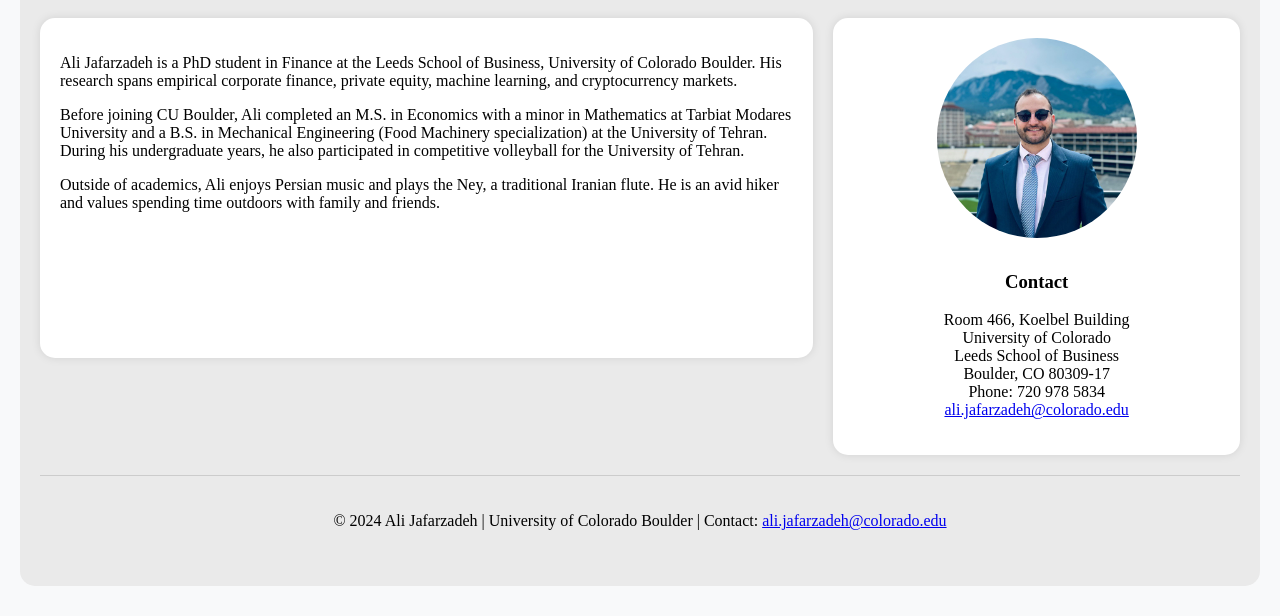
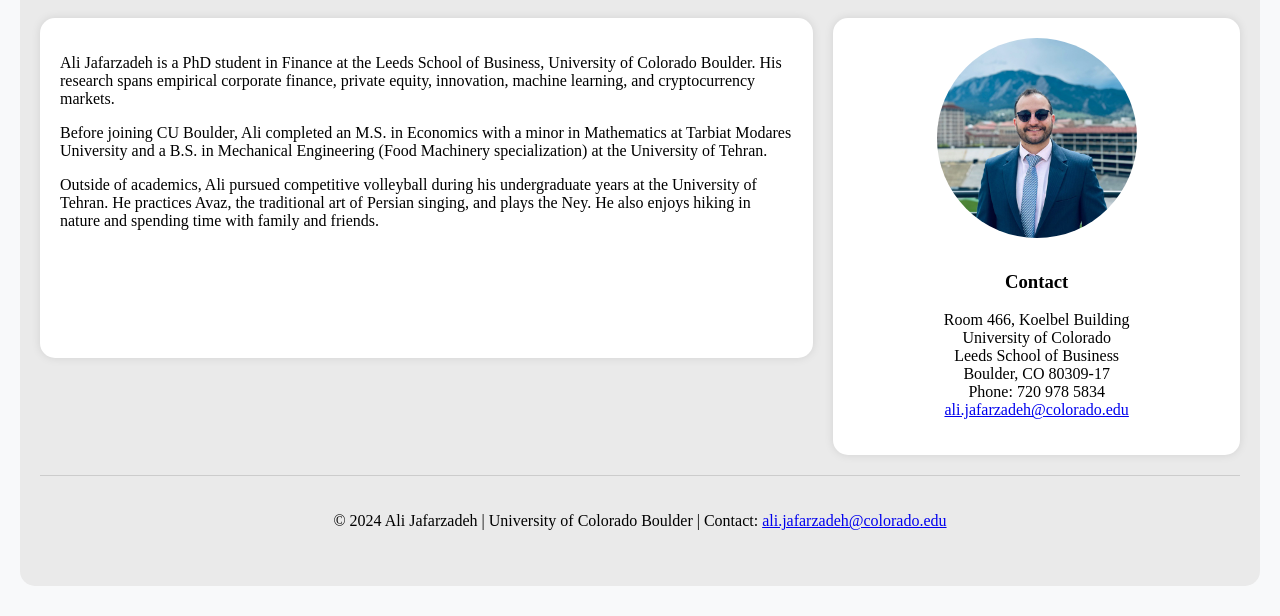
Before and after one commit to ali-jafarzadeh/ali-jafarzadeh.github.io, a Jekyll site: the page index.html, which Jekyll copies as it is, in a window 1280 px wide. Shown: the part 399-1015 px from the top of the page. Built offline with Jekyll 4.4.1, drawn with Linux system fonts in a browser that asks for light colours.

Commit message:
Update index.html

```diff
--- a/index.html
+++ b/index.html
@@ -184,13 +184,13 @@
       <!-- Main Content -->
 <div class="main-content">
   <p>
-    Ali Jafarzadeh is a PhD student in Finance at the Leeds School of Business, University of Colorado Boulder. His research spans empirical corporate finance, private equity, machine learning, and cryptocurrency markets.
+    Ali Jafarzadeh is a PhD student in Finance at the Leeds School of Business, University of Colorado Boulder. His research spans empirical corporate finance, private equity, innovation, machine learning, and cryptocurrency markets.
   </p>
   <p>
-    Before joining CU Boulder, Ali completed an M.S. in Economics with a minor in Mathematics at Tarbiat Modares University and a B.S. in Mechanical Engineering (Food Machinery specialization) at the University of Tehran. During his undergraduate years, he also participated in competitive volleyball for the University of Tehran.
+    Before joining CU Boulder, Ali completed an M.S. in Economics with a minor in Mathematics at Tarbiat Modares University and a B.S. in Mechanical Engineering (Food Machinery specialization) at the University of Tehran.
   </p>
   <p>
-    Outside of academics, Ali enjoys Persian music and plays the Ney, a traditional Iranian flute. He is an avid hiker and values spending time outdoors with family and friends.
+    Outside of academics, Ali pursued competitive volleyball during his undergraduate years at the University of Tehran. He practices Avaz, the traditional art of Persian singing, and plays the Ney. He also enjoys hiking in nature and spending time with family and friends.
   </p>
 </div>
 
```
